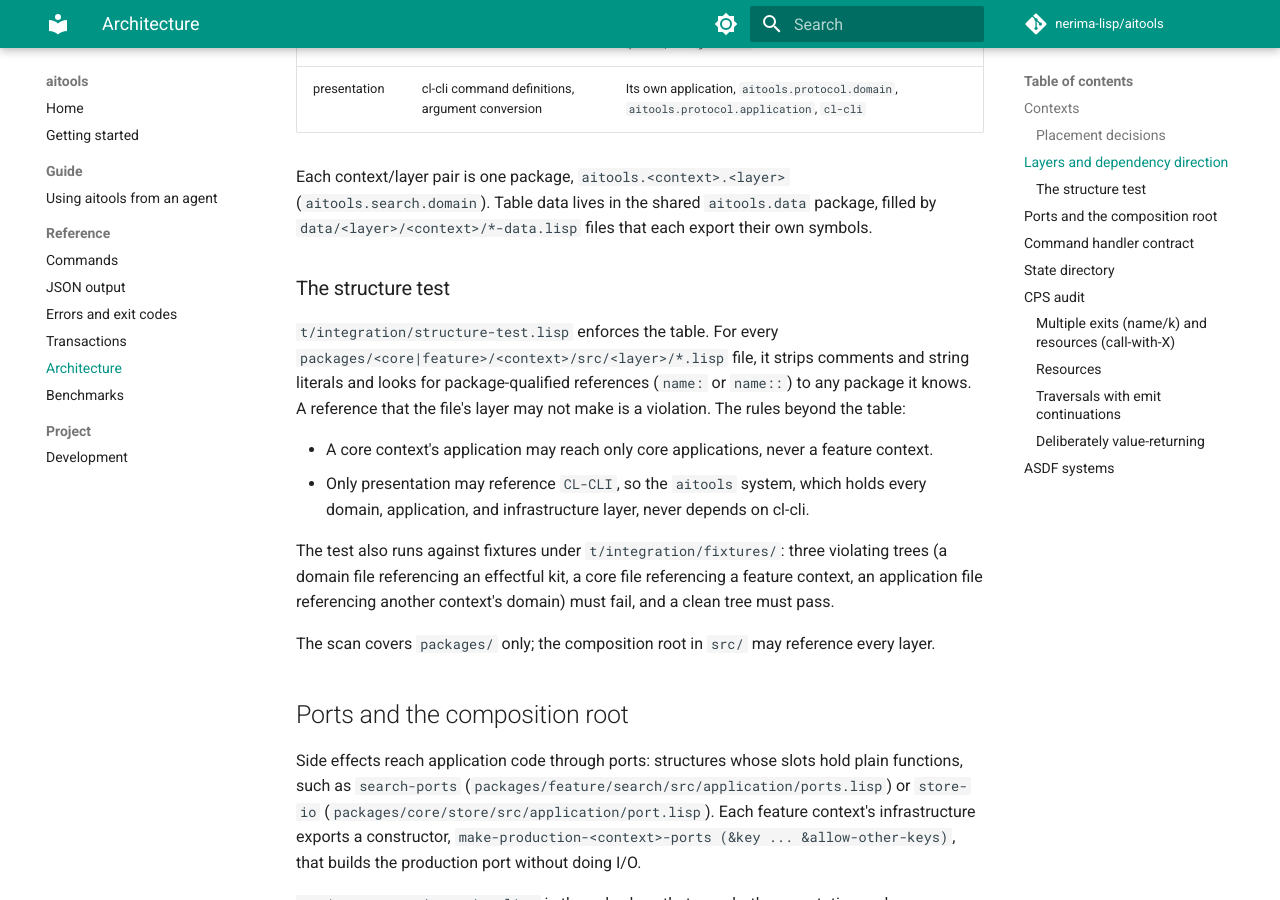
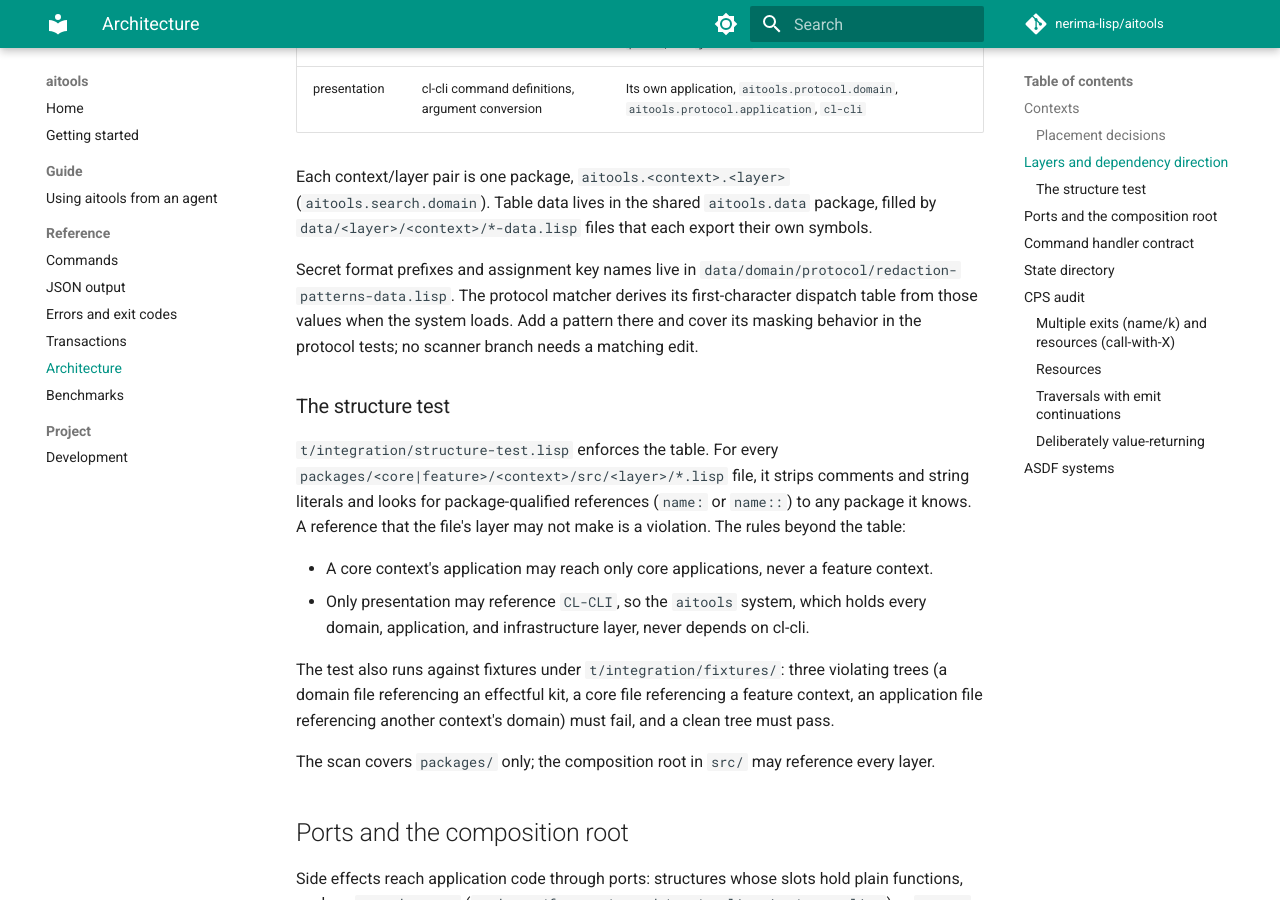
Before and after one commit to nerima-lisp/aitools, an MkDocs documentation site: the page built from docs/src/reference/architecture.md, in a window 1280 px wide and 900 px high, scrolled down 2524 px. Built offline with MkDocs 1.6.1 and Material for MkDocs 9.7.7, drawn with Linux system fonts in a browser that asks for light colours; comment, search, counter and statistics services are not loaded.

Commit message:
fix(protocol): derive redaction dispatch from configured patterns

```diff
--- a/docs/src/reference/architecture.md
+++ b/docs/src/reference/architecture.md
@@ -71,6 +71,12 @@ Each context/layer pair is one package, `aitools.<context>.<layer>`
 (`aitools.search.domain`). Table data lives in the shared `aitools.data`
 package, filled by `data/<layer>/<context>/*-data.lisp` files that each
 export their own symbols.
+
+Secret format prefixes and assignment key names live in
+`data/domain/protocol/redaction-patterns-data.lisp`. The protocol matcher
+derives its first-character dispatch table from those values when the system
+loads. Add a pattern there and cover its masking behavior in the protocol
+tests; no scanner branch needs a matching edit.
 
 ### The structure test
 
```
Also changed, not shown: 6 other files.
